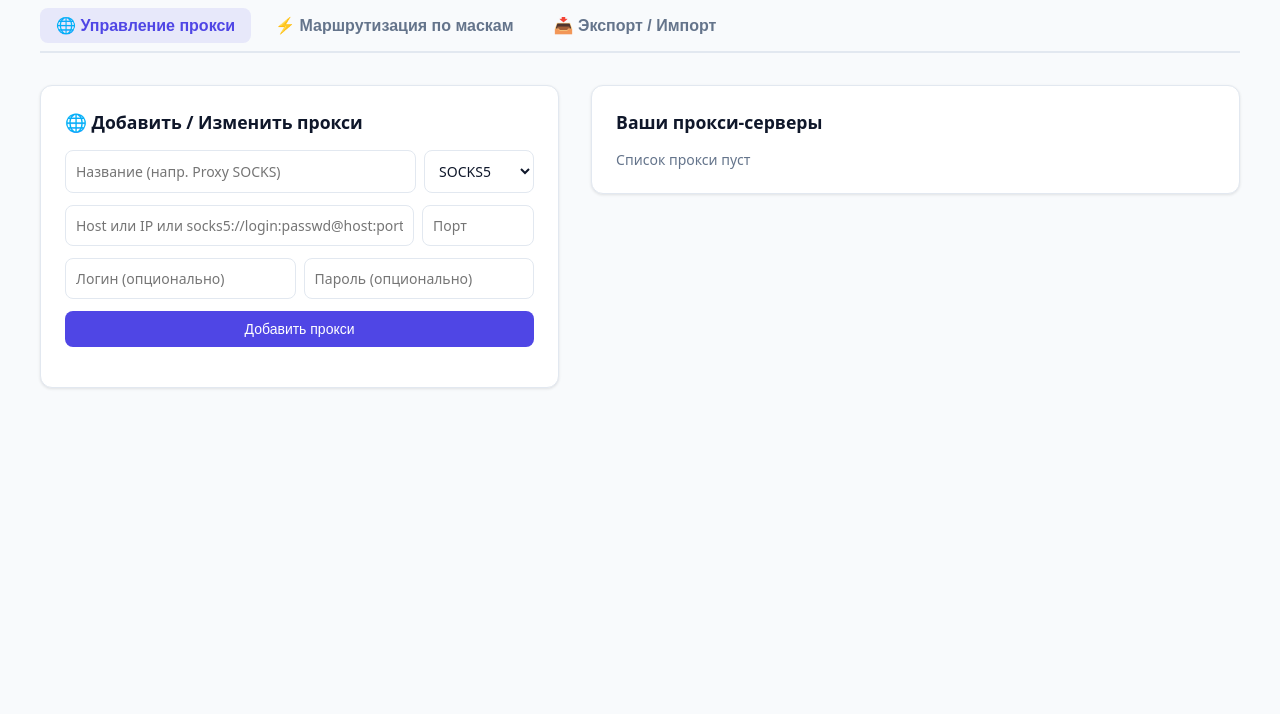
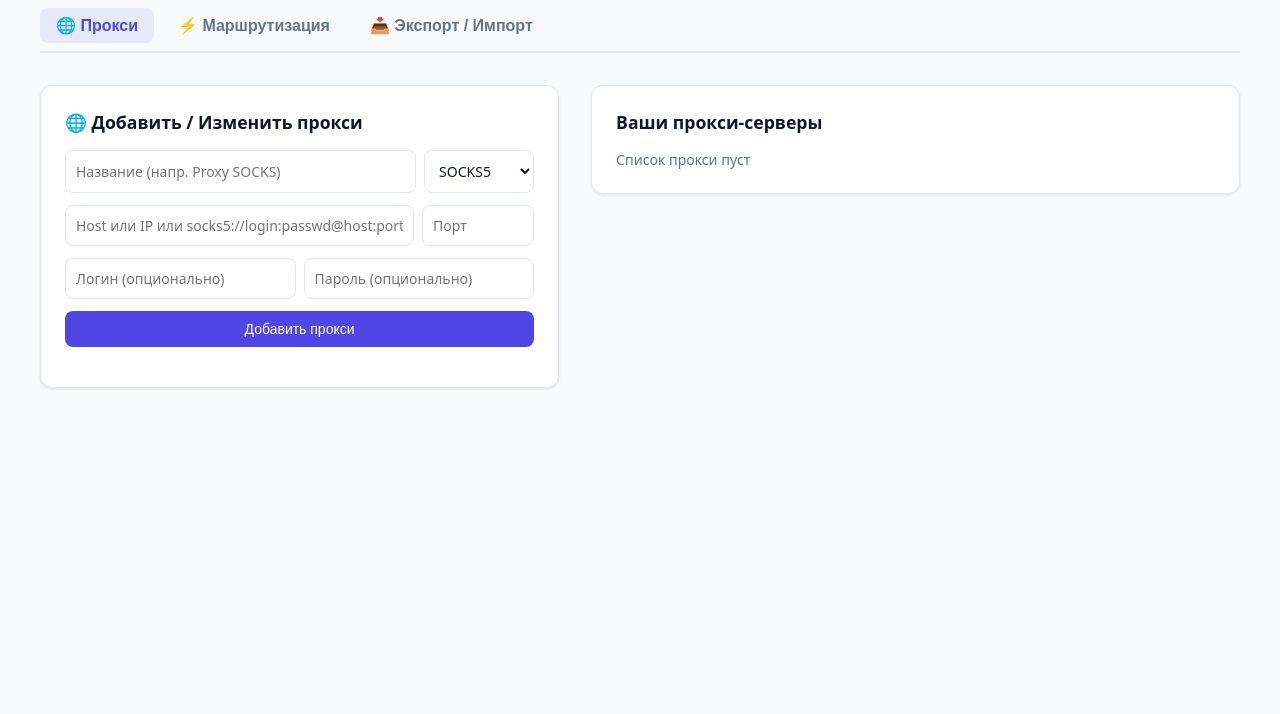
Before and after one commit to jobgomel/firefox-domain-proxy-router, a browser extension: page src/options/options.html in a window 1280 px wide. Shown: the part 86-800 px from the top of the page. Drawn offline with Linux system fonts and the light colour scheme.

Commit message:
поменял названия

```diff
--- a/src/options/options.html
+++ b/src/options/options.html
@@ -100,8 +100,8 @@
 
         <!-- ПАНЕЛЬ ПЕРЕКЛЮЧЕНИЯ ВКЛАДОК -->
         <nav class="tabs-nav">
-            <button class="tab-btn active" data-tab="proxies">🌐 Управление прокси</button>
-            <button class="tab-btn" data-tab="routing">⚡ Маршрутизация по маскам</button>
+            <button class="tab-btn active" data-tab="proxies">🌐 Прокси</button>
+            <button class="tab-btn" data-tab="routing">⚡ Маршрутизация</button>
             <button class="tab-btn" data-tab="import-export">📥 Экспорт / Импорт</button>
         </nav>
 
```
Also changed, not shown: manifest.json.
